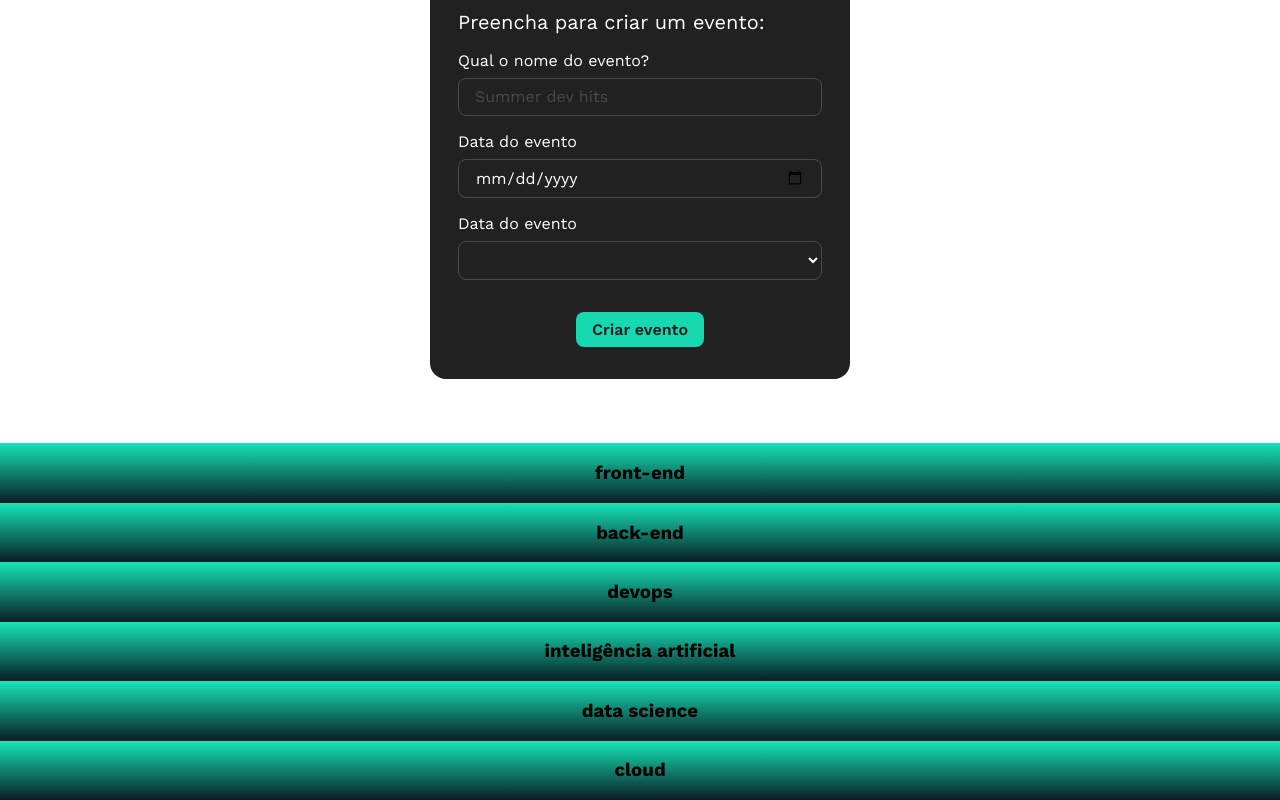
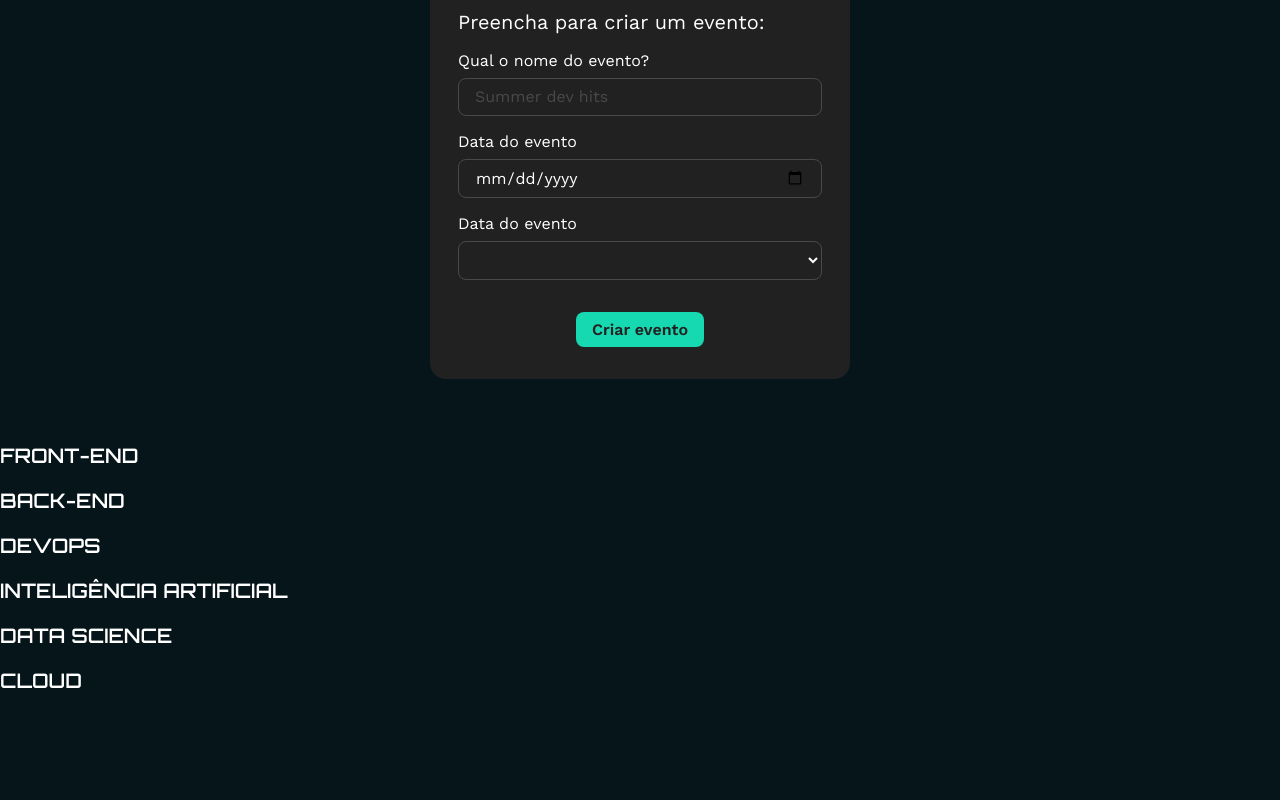
Before and after one commit to Kauan-Santanna/meu-repositorio, a React (Vite) app in the folder cursos-alura/carreira-front-end/javascript/projeto-tecboard/: page / in a window 1280 px wide. Shown: the part 786-1586 px from the top of the page. After the commit the page ends 1499 px from the top, so only its background shows below. Built offline with nearby package versions, Linux system fonts and the light colour scheme.

Commit message:
Estilizando o título do tema

```diff
--- a/cursos-alura/carreira-front-end/javascript/projeto-tecboard/index.html
+++ b/cursos-alura/carreira-front-end/javascript/projeto-tecboard/index.html
@@ -8,7 +8,7 @@
     <link rel="preconnect" href="https://fonts.googleapis.com" />
     <link rel="preconnect" href="https://fonts.gstatic.com" crossorigin />
     <link
-      href="https://fonts.googleapis.com/css2?family=Work+Sans:ital,wght@0,100..900;1,100..900&display=swap"
+      href="https://fonts.googleapis.com/css2?family=Orbitron:wght@400..900&family=Work+Sans:ital,wght@0,100..900;1,100..900&display=swap"
       rel="stylesheet"
     />
   </head>
--- a/cursos-alura/carreira-front-end/javascript/projeto-tecboard/src/App.css
+++ b/cursos-alura/carreira-front-end/javascript/projeto-tecboard/src/App.css
@@ -8,13 +8,3 @@
   display: flex;
   justify-content: center;
 }
-
-section {
-  background: linear-gradient(180deg, #17e4b9 0%, #091d24 100%);
-  display: flex;
-  justify-content: center;
-}
-
-section img {
-  max-width: 90%;
-}
--- a/cursos-alura/carreira-front-end/javascript/projeto-tecboard/src/App.jsx
+++ b/cursos-alura/carreira-front-end/javascript/projeto-tecboard/src/App.jsx
@@ -1,4 +1,5 @@
 import "./App.css";
+import { Banner } from "./componentes/Banner";
 import { FormularioDeEvento } from "./componentes/FormularioDeEvento";
 import { Tema } from "./componentes/Tema";
 
@@ -35,9 +36,7 @@
       <header>
         <img src="/logo.png" alt="" />
       </header>
-      <section>
-        <img src="/banner.png" alt="" />
-      </section>
+      <Banner />
       <FormularioDeEvento />
       <section>
         <Tema tema={temas[0]} />
--- /dev/null
+++ b/cursos-alura/carreira-front-end/javascript/projeto-tecboard/src/componentes/Banner/banner.css
@@ -0,0 +1,9 @@
+.banner {
+  background: linear-gradient(180deg, #17e4b9 0%, #091d24 100%);
+  display: flex;
+  justify-content: center;
+}
+
+.banner img {
+  max-width: 90%;
+}
--- /dev/null
+++ b/cursos-alura/carreira-front-end/javascript/projeto-tecboard/src/componentes/Banner/index.jsx
@@ -0,0 +1,9 @@
+import "./banner.css";
+
+export function Banner() {
+  return (
+    <section className="banner">
+      <img src="/banner.png" alt="" />
+    </section>
+  );
+}
--- a/cursos-alura/carreira-front-end/javascript/projeto-tecboard/src/componentes/Tema/index.jsx
+++ b/cursos-alura/carreira-front-end/javascript/projeto-tecboard/src/componentes/Tema/index.jsx
@@ -1,4 +1,6 @@
+import "./tema.css"
+
 export function Tema({ tema }) {
 
-    return <h3>{tema.nome}</h3>
+    return <h3 className="titulo-tema">{tema.nome}</h3>
 }
--- /dev/null
+++ b/cursos-alura/carreira-front-end/javascript/projeto-tecboard/src/componentes/Tema/tema.css
@@ -0,0 +1,9 @@
+.titulo-tema {
+  color: #ffffff;
+  font-family: "Orbitron", sans-serif;
+  font-weight: 600;
+  font-size: 20px;
+  line-height: 125%;
+  letter-spacing: 10%;
+  text-transform: uppercase;
+}
--- a/cursos-alura/carreira-front-end/javascript/projeto-tecboard/src/index.css
+++ b/cursos-alura/carreira-front-end/javascript/projeto-tecboard/src/index.css
@@ -1,3 +1,7 @@
 * {
   font-family: "Work Sans", sans-serif;
 }
+
+body {
+  background-color: #06151A;
+}
```
